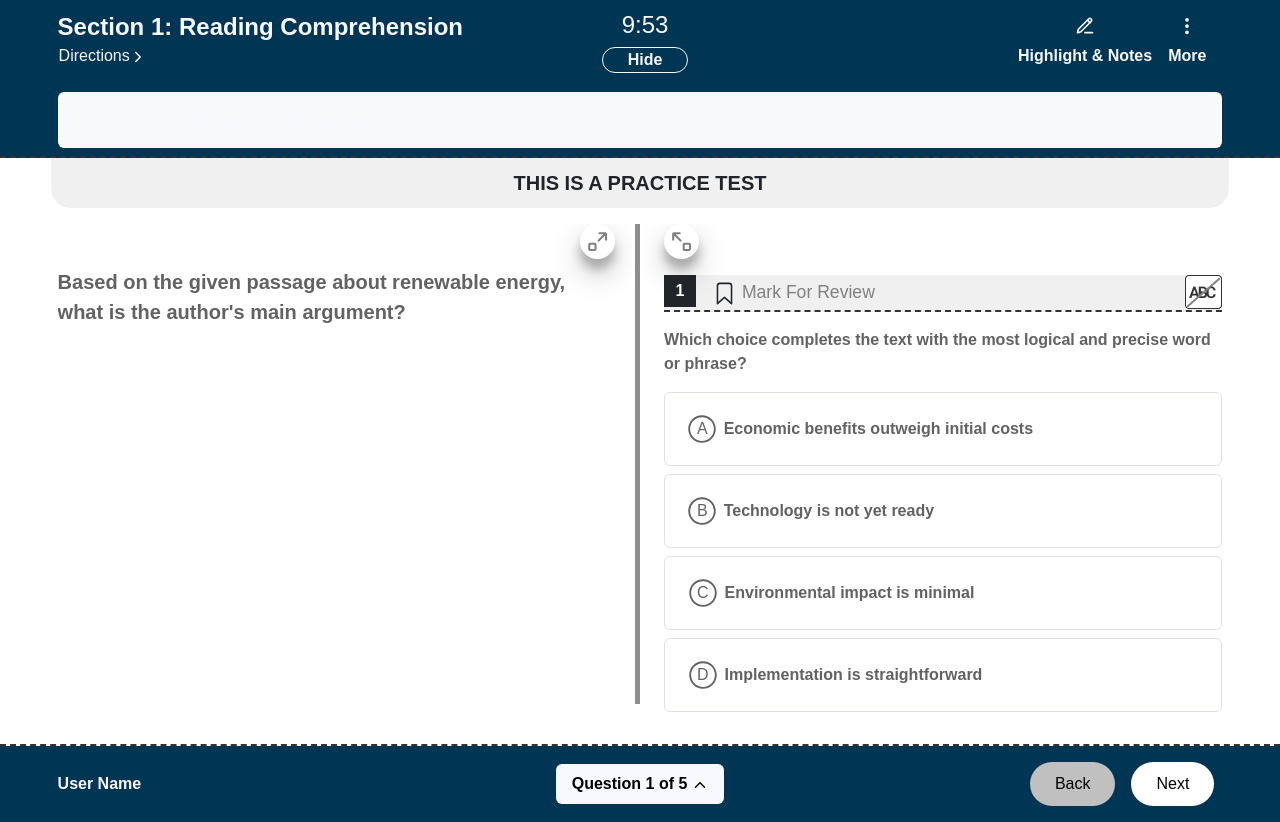
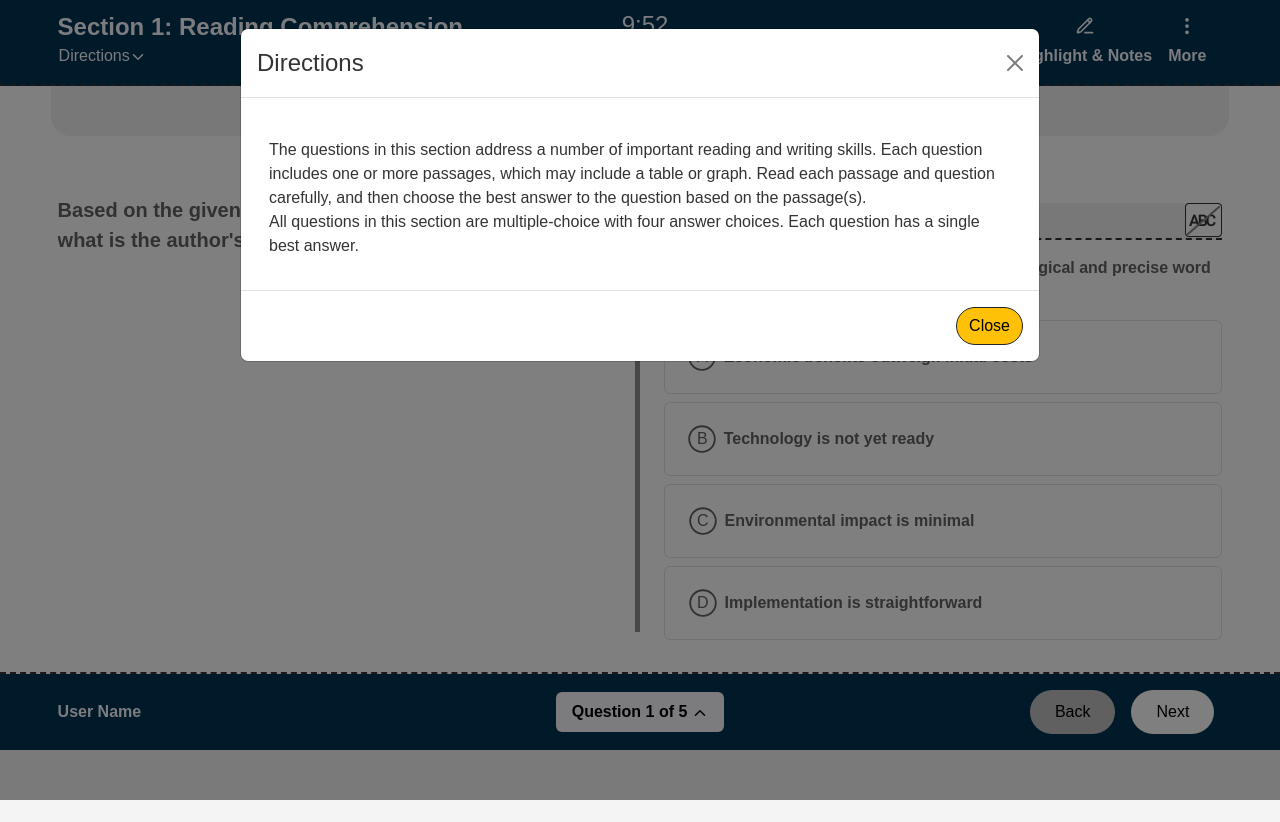
Before and after one commit to Satya-Lenka-sthirahinc/serPal, a React (Vite) app: page /test/1 in a window 1280 px wide. Both pictures are taken after a click on the button "Directions". After the commit the page ends 800 px from the top, so only its background shows below. Built offline with nearby package versions, Linux system fonts and the light colour scheme.

Commit message:
Css changes

```diff
--- a/src/components/quizPage/MoreModal.jsx
+++ b/src/components/quizPage/MoreModal.jsx
@@ -23,9 +23,27 @@ const MoreModal = ({ showModal, handleCloseModal, modalContent }) => {
           <ShortcutsModal />
         </Modal.Body>
       )}
+      {modalContent.title === "Directions" && (
+        <Modal.Body>
+          <div className="container mt-4">
+            <p>
+              The questions in this section address a number of important
+              reading and writing skills. Each question includes one or more
+              passages, which may include a table or graph. Read each passage
+              and question carefully, and then choose the best answer to the
+              question based on the passage(s).
+              <br /> All questions in this section are multiple-choice with four
+              answer choices. Each question has a single best answer.
+            </p>
+          </div>
+        </Modal.Body>
+      )}
 
       <Modal.Footer>
-        <Button variant="secondary" onClick={handleCloseModal}>
+        <Button
+          variant="warning rounded-pill border border-dark"
+          onClick={handleCloseModal}
+        >
           Close
         </Button>
       </Modal.Footer>
--- a/src/components/quizPage/Quiz.jsx
+++ b/src/components/quizPage/Quiz.jsx
@@ -193,7 +193,6 @@ const quizData = {
 const Quiz = () => {
   const { id } = useParams();
   const [currentQuestion, setCurrentQuestion] = useState(0);
-  const [isDirectionsVisible, setIsDirectionsVisible] = useState(false);
   const [selectedAnswers, setSelectedAnswers] = useState({});
   const [markedQuestions, setMarkedQuestions] = useState([]);
   const [explandLayout, setExplandLayout] = useState({
@@ -270,10 +269,6 @@ const Quiz = () => {
               sectionNumber={section.id}
               title={section.title}
               description={section.description}
-              isDirectionsVisible={isDirectionsVisible}
-              onToggleDirections={() =>
-                setIsDirectionsVisible(!isDirectionsVisible)
-              }
               onTimeUp={handleTimeUp}
               isQuizSubmitted={isQuizSubmitted}
               quizId={id}
--- a/src/components/quizPage/SectionHeader.jsx
+++ b/src/components/quizPage/SectionHeader.jsx
@@ -14,9 +14,7 @@ import MoreModal from "./MoreModal";
 const SectionHeader = ({
   sectionNumber,
   title,
-  description,
-  isDirectionsVisible,
-  onToggleDirections,
+
   onTimeUp,
   isQuizSubmitted,
   quizId,
@@ -42,11 +40,11 @@ const SectionHeader = ({
           </h2>
           <div className="d-flex align-items-center gap-2">
             <button
-              onClick={onToggleDirections}
+              onClick={() => handleShowModal("Directions")}
               className="btn direction_text  p-0 text-decoration-none"
             >
               Directions
-              {isDirectionsVisible ? <IoIosArrowForward /> : <IoIosArrowDown />}
+              <IoIosArrowDown />
             </button>
           </div>
         </div>
@@ -97,15 +95,15 @@ const SectionHeader = ({
               </li>
 
               <li>
-                <a className="dropdown-item" href="#">
-                  <MdOutlineLineStyle />{" "}
-                  <span className="mx-2">Line Reacder</span>
+                <a className="dropdown-item more_inactive" href="#">
+                  <IoAccessibilityOutline />
+                  <span className="mx-2"> Assistive Technology</span>
                 </a>
               </li>
               <li>
-                <a className="dropdown-item more_inactive" href="#">
-                  <IoAccessibilityOutline />
-                  <span className="mx-2"> Assistive Technology</span>
+                <a className="dropdown-item" href="#">
+                  <MdOutlineLineStyle />{" "}
+                  <span className="mx-2">Line Reader</span>
                 </a>
               </li>
               <li>
@@ -122,11 +120,6 @@ const SectionHeader = ({
         showModal={showModal}
         modalContent={modalContent}
       />
-      {isDirectionsVisible && (
-        <div className="mt-3 p-3 bg-light rounded">
-          <p className="mb-0">{description}</p>
-        </div>
-      )}
     </div>
   );
 };
--- a/src/components/quizPage/ShortcutsModal.jsx
+++ b/src/components/quizPage/ShortcutsModal.jsx
@@ -13,7 +13,7 @@ const ShortcutsModal = () => {
     );
   };
   return (
-    <Accordion className="helpAccordion" defaultActiveKey={"0"} alwaysOpen>
+    <Accordion className="helpAccordion" defaultActiveKey="0" alwaysOpen>
       <Accordion.Item eventKey="0">
         <Accordion.Header onClick={() => handleToggle("0")}>
           <span>Zoom and Magnification</span>
--- a/src/components/quizPage/quiz.css
+++ b/src/components/quizPage/quiz.css
@@ -188,7 +188,8 @@
 
 .navigationModal .modal-content {
     border: none;
-    box-shadow: rgba(0, 0, 0, 0.35) 0px 5px 15px;
+    /* box-shadow: rgba(0, 0, 0, 0.35) 0px 5px 15px; */
+    box-shadow: rgba(0, 0, 0, 0.25) 0px 54px 55px, rgba(0, 0, 0, 0.12) 0px -12px 30px, rgba(0, 0, 0, 0.12) 0px 4px 6px, rgba(0, 0, 0, 0.17) 0px 12px 13px, rgba(0, 0, 0, 0.09) 0px -3px 5px;
 }
 
 .navigationModal .myDirections {
```
Also changed, not shown: src/components/quizPage/BottomSection.jsx (+0 -21 lines).
